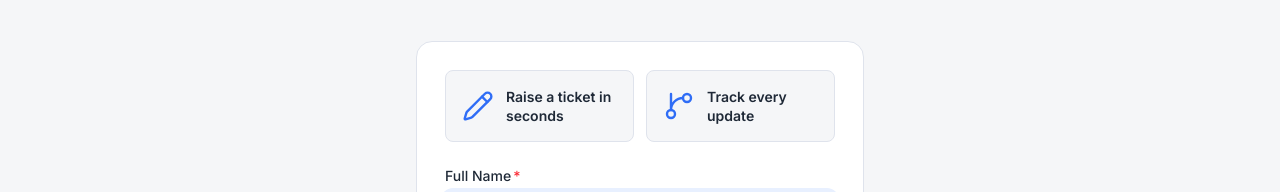
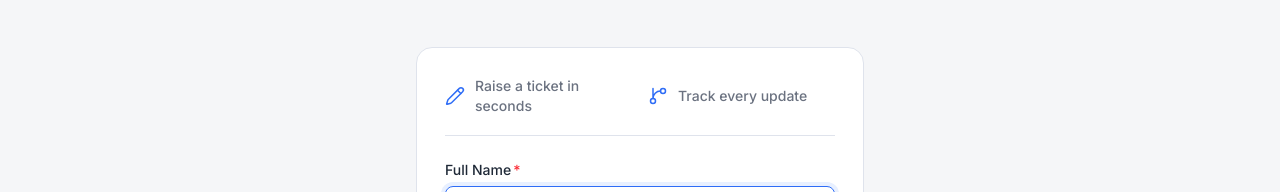
Before and after one commit to shub-nova/NST-Connect, a Next.js app in the folder apps/web/: page /register in a window 1280 px wide. Shown: the part 124-316 px from the top of the page. Built offline with nearby package versions, Linux system fonts and the light colour scheme; no server answers.

Commit message:
style(web): make the sign-up feature hints plain text so they do not look like buttons

```diff
--- a/apps/web/src/components/AuthScreen.tsx
+++ b/apps/web/src/components/AuthScreen.tsx
@@ -211,9 +211,10 @@ function SignupForm() {
 
 function FeatureTile({ icon, children }: { icon: React.ReactNode; children: React.ReactNode }) {
   return (
-    <div className="flex flex-1 items-center gap-3 rounded-lg border border-line bg-surface px-4 py-4">
+    // Plain text with an icon, no box or fill: a bordered tile looks like a button, and these do nothing when clicked.
+    <div className="flex flex-1 items-center gap-2.5">
       <span className="text-brand">{icon}</span>
-      <span className="text-sm font-semibold leading-snug text-ink">{children}</span>
+      <span className="text-sm font-medium leading-snug text-muted">{children}</span>
     </div>
   );
 }
@@ -251,17 +252,17 @@ export default function AuthScreen({ mode }: { mode: Mode }) {
       <TopBar mode="signup" />
       <main className="flex flex-1 items-start justify-center px-4 py-10 sm:items-center">
         <div className="w-full max-w-md space-y-6 rounded-2xl border border-line bg-white p-5 sm:p-7">
-          <div className="flex gap-3">
+          <div className="flex gap-4 border-b border-line pb-5">
             <FeatureTile
               icon={
-                <Pencil className="h-8 w-8" strokeWidth={1.8} aria-hidden="true" />
+                <Pencil className="h-5 w-5" strokeWidth={1.8} aria-hidden="true" />
               }
             >
               Raise a ticket in seconds
             </FeatureTile>
             <FeatureTile
               icon={
-                <GitBranch className="h-8 w-8" strokeWidth={1.8} aria-hidden="true" />
+                <GitBranch className="h-5 w-5" strokeWidth={1.8} aria-hidden="true" />
               }
             >
               Track every update
```
